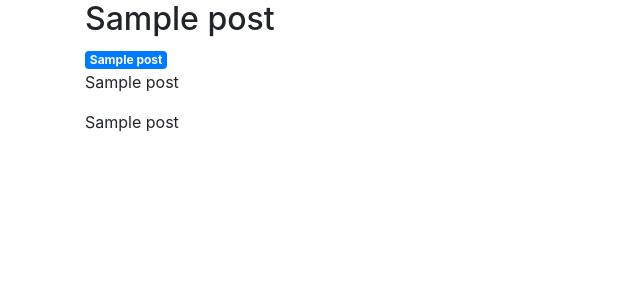
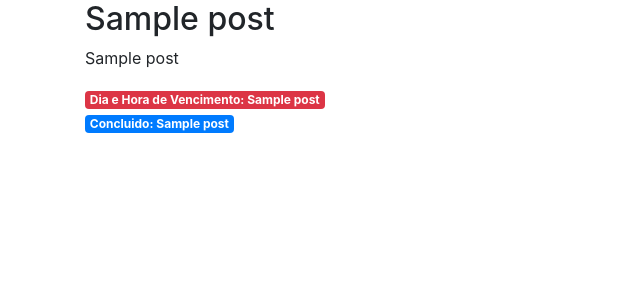
Before and after one commit to gabrielferrazs/trabalho-final-flask, a Flask app: page /1 in a window 1280 px wide. Shown: the part 56-356 px from the top of the page, without its empty margins (0-640 px from the left). Run offline with Flask 3, Linux system fonts and the light colour scheme; a database or web service that is not in the repository returns one stand-in record (values such as "Sample title"); some libraries are stand-ins or nearby versions.

Commit message:
segunda versao

```diff
--- a/app.py
+++ b/app.py
@@ -2,10 +2,12 @@ import os
 import psycopg2
 from flask import Flask, render_template, request, url_for, flash, redirect
 from datetime import date
+import datetime
 
 #data_atual = date.today()
 #contagem_data = created - data_atual
 #print(contagem_data)
+
 
 # cria a conexao com o BD
 def get_db_connection():
@@ -38,6 +40,9 @@ def index():
     cur = conn.cursor()
     cur.execute('SELECT * FROM posts')
     posts = cur.fetchall()
+
+
+
     cur.close()
     conn.close()
     return render_template('index.html', posts=posts)
@@ -73,6 +78,7 @@ def create():
             cur.close()
             conn.close()
             return redirect(url_for('index'))
+
 
     return render_template('create.html')
 
--- a/templates/base.html
+++ b/templates/base.html
@@ -7,6 +7,7 @@
 
     <!-- Bootstrap CSS -->
     <link rel="stylesheet" href="https://stackpath.bootstrapcdn.com/bootstrap/4.3.1/css/bootstrap.min.css" integrity="sha384-ggOyR0iXCbMQv3Xipma34MD+dH/1fQ784/j6cY/iJTQUOhcWr7x9JvoRxT2MZw1T" crossorigin="anonymous">
+
 
     <title>{% block title %} {% endblock %}</title>
   </head>
@@ -32,7 +33,10 @@
 	      <div class="alert alert-danger">{{ message }}</div>
 	    {% endfor %}
     	{% block content %} {% endblock %}
+
     </div>
+
+
 
     <!-- Optional JavaScript -->
     <!-- jQuery first, then Popper.js, then Bootstrap JS -->
--- a/templates/post.html
+++ b/templates/post.html
@@ -2,7 +2,8 @@
 
 {% block content %}
     <h2>{% block title %} {{ post[2] }} {% endblock %}</h2>
-    <span class="badge badge-primary">{{ post[1] }}</span>
     <p>{{ post[3] }}</p>
-    <p>{{ post[4] }}</p>
+    <span class="badge badge-danger">Dia e Hora de Vencimento: {{ post[4] }}</span>
+    <br>
+    <span class="badge badge-primary" id='mudar_cor'>Concluido: {{ post[5] }}</span>
 {% endblock %}
```
Also changed, not shown: templates/index.html (+4 -6 lines), .config.py (added), 1 other file.
